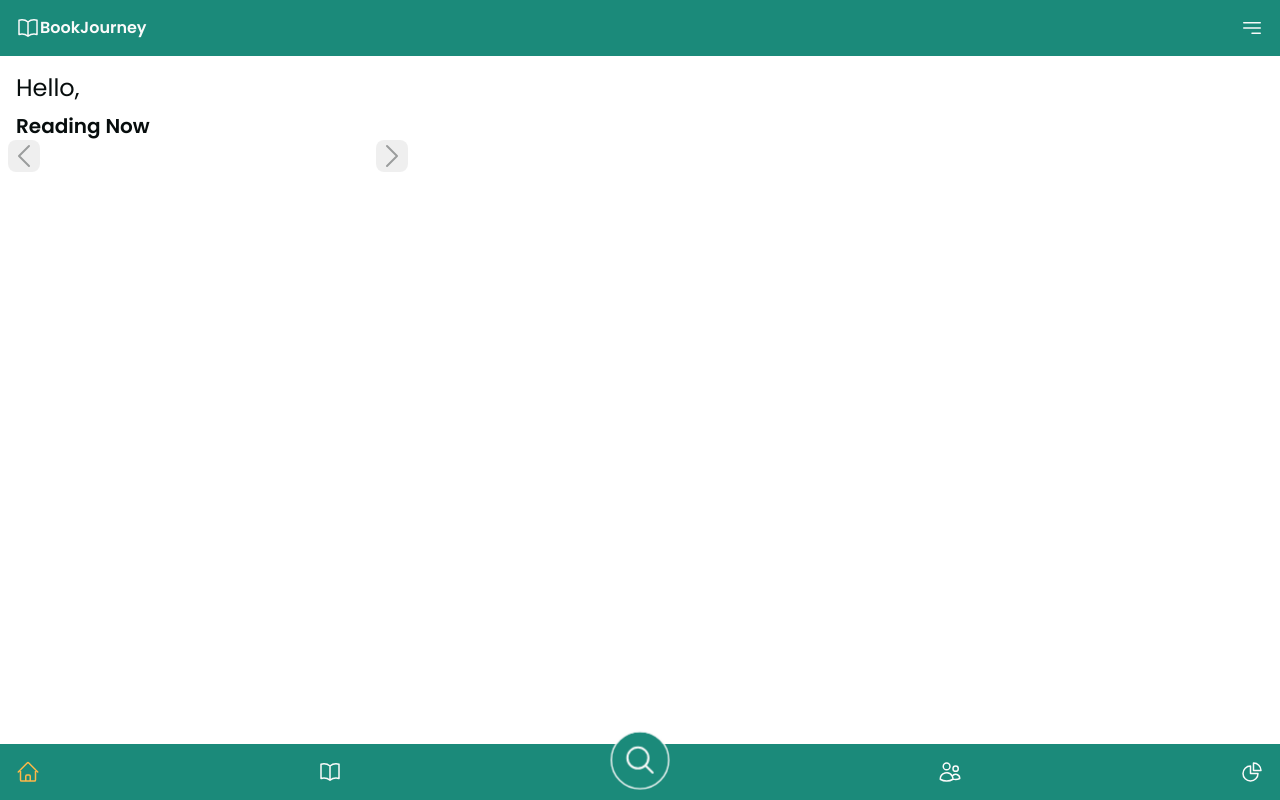
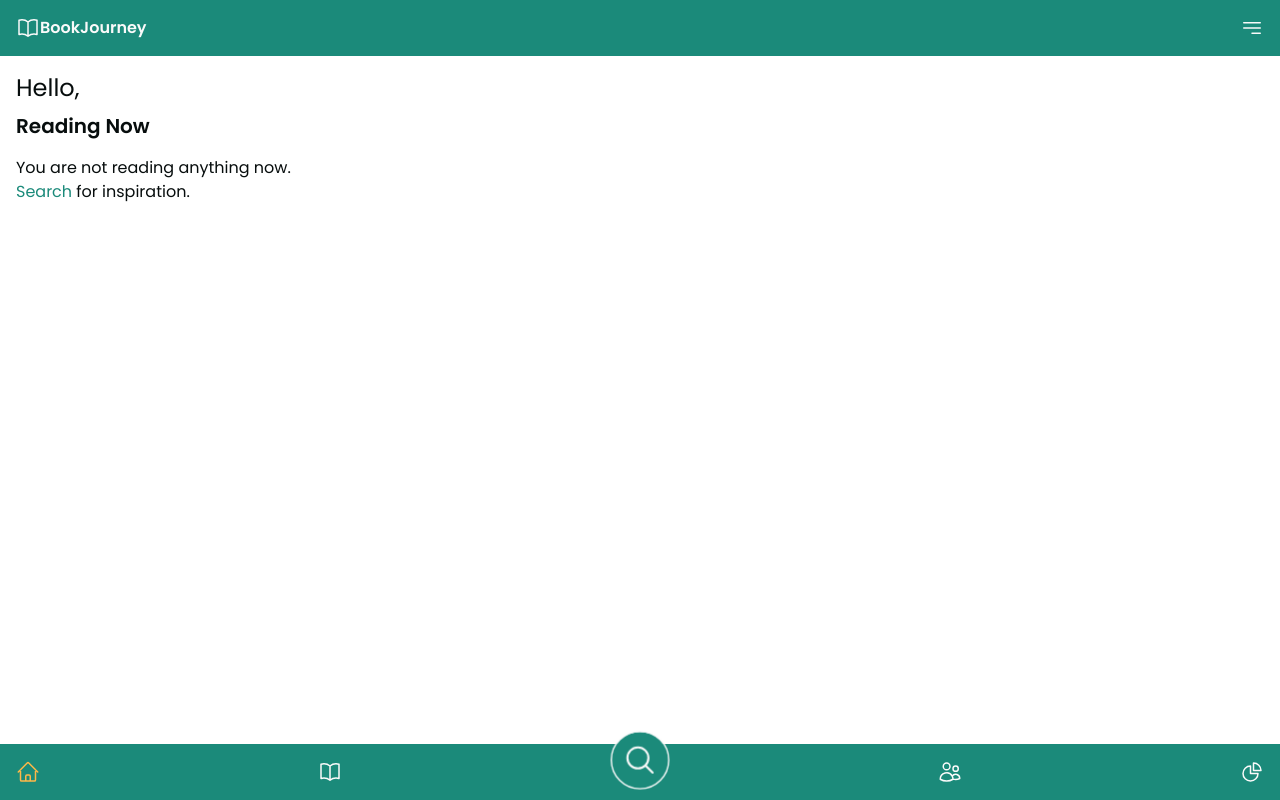
Before and after one commit to agnkos/book-journey, a React (Vite) app: page /dashboard in a window 1280 px wide. Built offline with nearby package versions, Linux system fonts and the light colour scheme; sample sign-in values are in the browser's storage; what chartjs-plugin-datalabels would draw is missing.

Commit message:
conditional rendering - slider

```diff
--- a/src/pages/user/DashboardPage/components/ReadingNow.jsx
+++ b/src/pages/user/DashboardPage/components/ReadingNow.jsx
@@ -1,4 +1,5 @@
 import { useContext, useRef, useState } from "react"
+import { Link } from "react-router-dom"
 import BookContext from "../../../../context/BookContext"
 import BookElement from "./BookElement"
 import "slick-carousel/slick/slick.css"
@@ -14,7 +15,7 @@ const ReadingNow = () => {
     const [modalData, setModalData] = useState()
     const arrorRef = useRef(null)
 
-    const booksReading = books?.READING.map(book =>
+    const booksReading = books?.READING?.map(book =>
         <BookElement key={book.id} book={book} setModalData={setModalData} setShowMoodModal={setShowMoodModal} />
     )
 
@@ -32,13 +33,19 @@ const ReadingNow = () => {
     return (
         <div >
             <h2 className="text-xl font-semibold">Reading Now</h2>
-            <div className="relative max-w-96">
+            {books && Object.hasOwn(books, 'READING') ?
+                (<div className="relative max-w-96">
                     <SliderPrevArrow onClick={() => arrorRef.current.slickPrev()} />
                     <Slider {...settings} style={{}} ref={arrorRef}>
                         {booksReading}
                     </Slider>
                     <SliderNextArrow onClick={() => arrorRef.current.slickNext()} />
+                </div>) :
+                <div className="py-4">
+                    <p>You are not reading anything now.</p>
+                    <p><Link to='/search' className="text-main-accent hover:text-main-accent-hover">Search</Link> for inspiration.</p>
                 </div>
+            }
             {showMoodModal && <MoodModal closeModal={closeMoodModal} book={modalData} />}
         </div>
     )
```
Also changed, not shown: 1 other file (tests, documents, lock files or other folders). Lines whose indentation alone changed are shown as unchanged.
